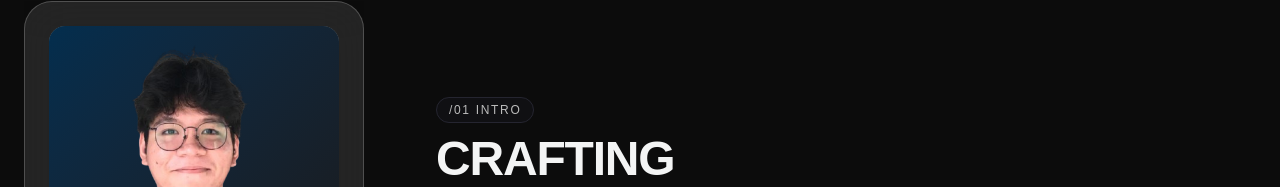
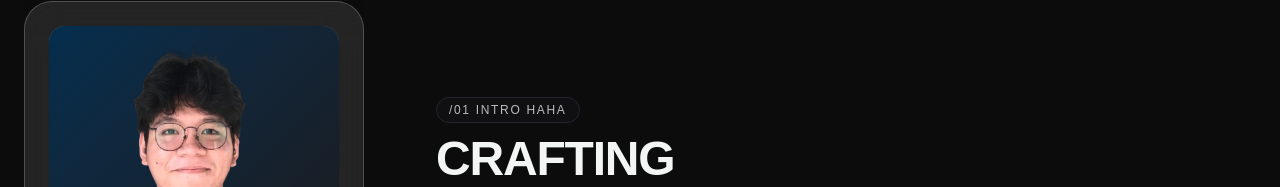
Before and after one commit to JudeAnthone/portfolio2026-main, a React (Vite) app in the folder v1/: page / in a window 1280 px wide. Shown: the part 111-298 px from the top of the page. Built offline with nearby package versions, Linux system fonts and the light colour scheme.

Commit message:
about change for main

```diff
--- a/v1/src/components/sections/About.tsx
+++ b/v1/src/components/sections/About.tsx
@@ -20,7 +20,7 @@ const About = () => {
 		<article aria-labelledby="about-title" className="space-y-6 md:space-y-8">
 			<SectionHeader
 				id="about-title"
-				tag="/01 Intro"
+				tag="/01 Intro haha"
 				lines={["Crafting", "Digital", "Experiences."]}
 				description={aboutData.intro}
 			/>
```
